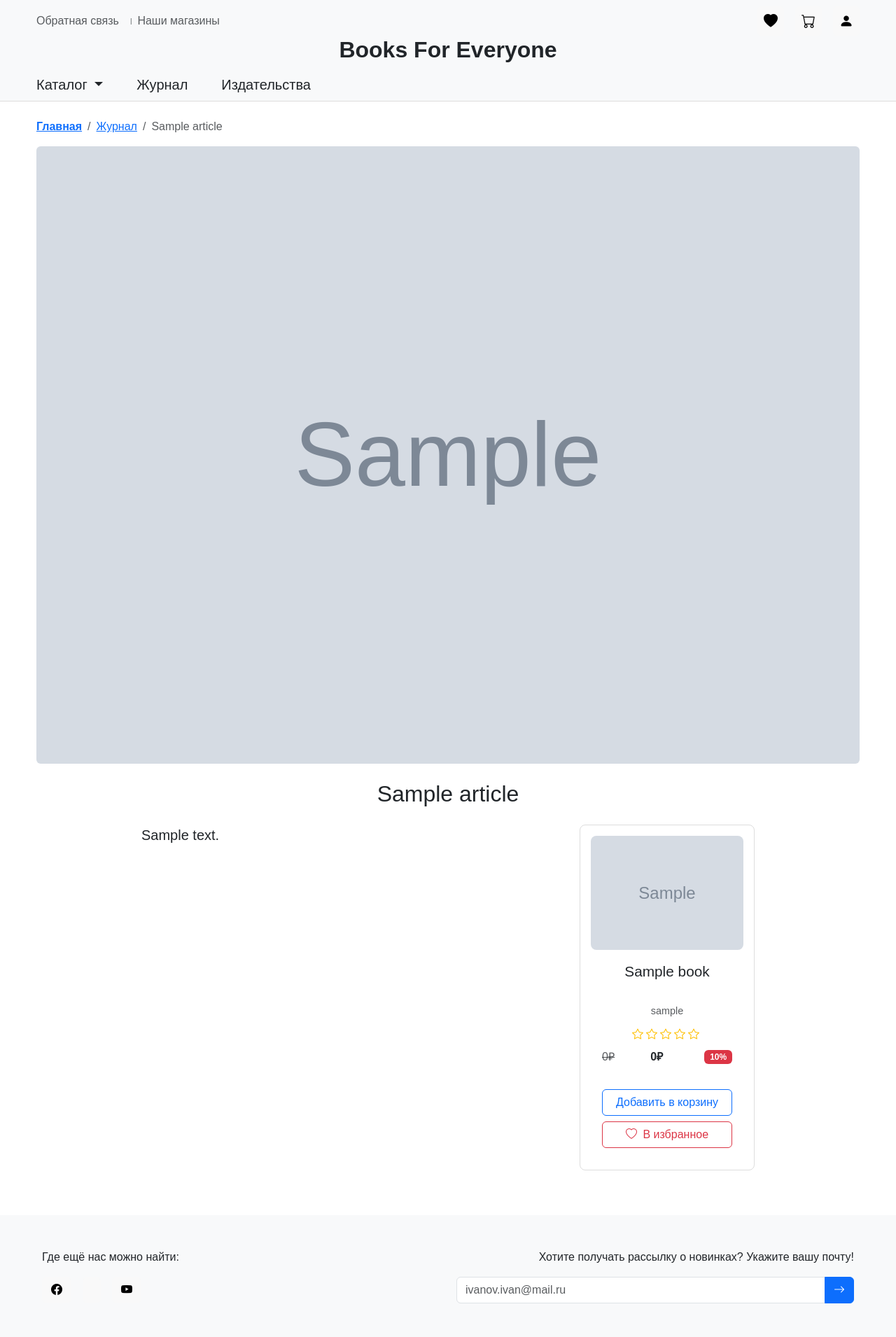
After one commit to DVGnezdilova/ProjectDj, a Django app: page /article2/1/ in a window 1280 px wide. The commit adds this page. Shown: the whole page at 70% size. Run offline with Django 5.2, Linux system fonts and the light colour scheme; tables that the repository leaves empty hold one stand-in row (values such as "Sample post"); grey boxes marked "Sample" are stand-in pictures.

Commit message:
comm3 14.05

```diff
--- a/BooksForEveryone/BooksForEveryone/urls.py
+++ b/BooksForEveryone/BooksForEveryone/urls.py
@@ -18,7 +18,7 @@ from django.contrib import admin
 from django.conf import settings
 from django.conf.urls.static import static
 from django.urls import path
-from books.views import index, vhod, regist,moderator_dashboard,moderator_panel,delete_review_mod,create_review_mod, get_books_for_moderator, get_users_for_moderator, publish_review, reject_review,revert_review, avtoriz, journal, catalog, publishers_list, journal2, catalog2, publishers_list2, shopcart, checkout, cart_change_quantity, remove_from_cart, add_to_cart,favourite,remove_from_favourite, add_to_favourite, remove_from_cart_by_book_id, lk,add_review, custom_logout, profile, update_profile, reviews, delete_review, book_detail, book_detail2
+from books.views import index, vhod, regist,moderator_dashboard,moderator_panel,delete_review_mod,create_review_mod, get_books_for_moderator, get_users_for_moderator, publish_review, reject_review,revert_review, avtoriz, journal, catalog, publishers_list, journal2, catalog2, publishers_list2, shopcart, checkout, cart_change_quantity, remove_from_cart, add_to_cart,favourite,remove_from_favourite, add_to_favourite, remove_from_cart_by_book_id, lk,add_review, custom_logout, profile, update_profile, reviews, delete_review, book_detail, book_detail2, article, article2
 from django.urls import include, path
 
 urlpatterns = [
@@ -60,5 +60,7 @@ urlpatterns = [
     path('logout/', custom_logout, name='logout'),
     path('book/<int:book_id>/', book_detail, name='book_detail'),
     path('book2/<int:book_id>/', book_detail2, name='book_detail2'),
+    path('article/<int:article_id>/', article, name='article'),
+    path('article2/<int:article_id>/', article2, name='article2'),
     path('__debug__/', include('debug_toolbar.urls')),
 ] + static(settings.MEDIA_URL, document_root=settings.MEDIA_ROOT)
--- /dev/null
+++ b/BooksForEveryone/books/templates/article2.html
@@ -0,0 +1,218 @@
+{% load static %}
+<!-- <link rel="stylesheet" href="{% static 'index.css' %}"> -->
+<!DOCTYPE html>
+<html lang="en">
+<head>
+    <meta charset="UTF-8">
+    <meta name="viewport" content="width=device-width, initial-scale=1.0">
+    <title>Bookstore</title>
+    <link href="https://cdn.jsdelivr.net/npm/bootstrap@5.3.0-alpha3/dist/css/bootstrap.min.css" rel="stylesheet">
+    <link rel="stylesheet" href="{% static 'index.css' %}">
+    <link rel="stylesheet" href="https://cdn.jsdelivr.net/npm/bootstrap-icons@1.10.5/font/bootstrap-icons.min.css">
+</head>
+<body>
+    <header class="bg-light p-2">
+        <div class="container">
+          <!-- Верхняя строка с мелкими ссылками -->
+          <div class="d-flex justify-content-between align-items-center">
+            <div class="small text-muted d-flex align-items-center">
+                <a href="#" id="supportButton" class="text-decoration-none text-muted me-2 fs-6">Обратная связь</a>
+                <!-- Модальное окно -->
+                <div id="modal" class="modal">
+                    <div class="modal-content">
+                        <span class="close">&times;</span>
+                        <p class="mx-3">
+                            Данный раздел находится в разработке, приносим свои извинения. Скоро можно будет отправлять сообщения напрямую в техническую поддержку, а пока вы можете позвонить на бесплатный номер <strong>+7 990 088 22 00</strong> или же написать нам на почту <a href="mailto:books4everyone@mail.ru">books4everyone@mail.ru</a>.
+                        </p>
+                    </div>
+                </div>
+                <span class="text-muted mx-2">|</span>
+                <a href="#" class="text-decoration-none text-muted fs-6">Наши магазины</a>
+            </div>
+            <div class="d-flex gap-3">
+                <a href="{% url 'favourite' %}"  class="navbt btn btn-light px-2"><i class="bi bi-heart-fill"></i></a>
+                <a href="{% url 'shopcart' %}" class="navbt btn btn-light px-2 position-relative">
+                    <i class="bi bi-cart"></i>
+                    {% if cart_count > 0 %}
+                        <span class="position-absolute top-0 mt-1 translate-middle badge rounded-pill bg-danger" style="font-size: 0.75rem;">
+                            {{ cart_count }}
+                        </span>
+                    {% endif %}
+                </a>
+                <a href="{% url 'lk' %}" class="bi bi-person-fill navbt btn btn-light px-2" name="vhod"></a>
+            </div>
+        </div>
+
+          <!-- Название сайта -->
+          <div class="text-center mb-3">
+                <h1 class="m-0 fs-2 fw-bold"><a href="{% url 'avtoriz' %}" name="index" class="text-decoration-none text-dark">Books For Everyone</a></h1>
+          </div>
+
+          <!-- Основная навигация -->
+          <nav class="d-flex gap-5 fs-5 position-relative">
+            <!-- Каталог с выпадающим меню -->
+            <div class="dropdown">
+                <a href="#" class="text-decoration-none text-dark dropdown-toggle fs-5" id="catalogDropdown" role="button" data-bs-toggle="dropdown" aria-expanded="false">
+                    Каталог
+                </a>
+                <!-- Выпадающее меню -->
+                <ul class="dropdown-menu genre-dropdown" aria-labelledby="catalogDropdown">
+                    {% for genre in genres %}
+                        <li><a class="dropdown-item genre-item" href="{% url 'catalog2' genre %}" name="catalog" >{{ genre }}</a></li>
+                    {% empty %}
+                        <li><a class="dropdown-item disabled" href="#">Нет доступных жанров</a></li>
+                    {% endfor %}
+                </ul>
+            </div>
+            <a href="{% url 'journal2' %}" class="text-decoration-none text-dark">Журнал</a>
+            <a href="{% url 'publishers2' %}" class="text-decoration-none text-dark fs-5">Издательства</a>
+        </nav>
+        </div>
+      </header>
+    <!-- Main Content -->
+  <!-- Главное содержимое -->
+<main class="container mt-4 mb-5">
+    <nav aria-label="Breadcrumb">
+        <ol class="breadcrumb">
+            <li class="breadcrumb-item"><a href="{% url 'avtoriz' %}" name="index"><b>Главная</b></a></li>
+            <li class="breadcrumb-item"><a href="{% url 'journal2' %}" name="index">Журнал</a></li>
+            <li class="breadcrumb-item active">{{ article.title_article }}</li>
+        </ol>
+    </nav>
+
+    <!-- Фото статьи -->
+    <div class="mb-4">
+        <img src="{{ article.photo_article }}" alt="{{ article.title_article }}" class="img-fluid rounded w-100" style="height: auto;">
+    </div>
+
+    <!-- Заголовок статьи -->
+    <h2 class="mb-4 text-center">{{ article.title_article }}</h2>
+
+    <!-- Текст статьи + Встроенная карточка книги -->
+    <div class="row">
+        <div class="col-md-9 mx-auto">
+            <!-- Блок с текстом и встроенной книгой -->
+            <div class="position-relative">
+
+                <!-- Карточка книги — теперь внутри текста -->
+                <div class="products-inside d-flex flex-column float-md-end ms-md-3 mb-3" style="width: 250px; max-width: 100%; z-index: 1;">
+                    <a href="{% url 'book_detail' book.id %}" class="text-decoration-none text-dark">
+                    <!-- Изображение книги -->
+
+                        <div class="products-img">
+                            <img src="{{ book.photo }}" alt="{{ book.title }}" style="width: 100%; height: auto; object-fit: cover; border-radius: 8px;">
+                        </div>
+
+                        <!-- Детали книги -->
+                        <div class="products-details flex-grow-1 d-flex flex-column p-3">
+                            <h4 class="book-title text-center mb-2">{{ book.title }}</h4>
+                            <p class="author text-center small text-muted">
+                                {% for writer in writers %}
+                                    {{ writer.nickname }}
+                                    {% if not forloop.last %}, {% endif %}
+                                {% endfor %}
+                            </p>
+
+                            <!-- Рейтинг -->
+                            <div class="d-flex justify-content-center text-warning mb-2">
+                                {% with rating=book.get_avg_rating|default:0 %}
+                                    {% for i in "12345" %}
+                                        {% with current=i|floatformat:"0" %}
+                                            {% if rating >= current %}
+                                                <i class="bi bi-star-fill me-1"></i>
+                                            {% else %}
+                                                <i class="bi bi-star me-1"></i>
+                                            {% endif %}
+                                        {% endwith %}
+                                    {% endfor %}
+                                {% endwith %}
+                            </div>
+
+                            <!-- Цена -->
+                            <div class="price-container d-flex justify-content-between align-items-center mt-2">
+                                <del class="text-muted">{{ book.discount }}&#8381;</del>
+                                <strong>{{ discounted_price }}&#8381;</strong>
+                                {% if book.sale %}
+                                    <span class="badge bg-danger ms-2">{{ book.sale }}%</span>
+                                {% endif %}
+                            </div>
+
+                            <!-- Кнопки -->
+                            <div class="d-grid gap-2 mt-3">
+                                {% if book.id in cart_books_ids %}
+                                    <a href="#" class="btn btn-primary ">В корзине</a>
+                                {% else %}
+                                    <a href="{% url 'add_to_cart' book.id %}" class="btn btn-outline-primary">Добавить в корзину</a>
+                                {% endif %}
+
+                                <a href="{% url 'add_to_favourite' book.id %}"
+                                class="btn {% if book.id in user_fav_books %}btn-danger{% else %}btn-outline-danger{% endif %}">
+                                    <i class="bi {% if book.id in user_fav_books %}bi-heart-fill{% else %}bi-heart{% endif %} me-1"></i>
+                                    {% if book.id in user_fav_books %}Из избранного{% else %}В избранное{% endif %}
+                                </a>
+                            </div>
+                        </div>
+                    </a>
+                </div>
+
+                <!-- Текст статьи — будет обтекать карточку -->
+                <div class="fs-5 mb-4">
+                    {{ article.text_article }}
+                </div>
+            </div>
+        </div>
+    </div>
+</main>
+
+
+    <!-- Footer -->
+    <footer class="bg-light p-5">
+        <div class="container">
+            <div class="row">
+                <div class="col-md-6">
+                    <p class="mb-3">Где ещё нас можно найти:</p>
+                    <div class="d-flex gap-3">
+                        <button class="btn btn-light"><i class="bi bi-facebook"></i></button>
+                        <button class="btn btn-light"><i class="bi bi-vk"></i></button>
+                        <button class="btn btn-light"><i class="bi bi-youtube"></i></button>
+                    </div>
+                </div>
+                <div class="col-md-6 text-md-end">
+                    <p class="mb-3">Хотите получать рассылку о новинках? Укажите вашу почту!</p>
+                    <form>
+                        <div class="input-group">
+                            <input type="email" class="form-control" placeholder="ivanov.ivan@mail.ru" aria-label="Email input with button addon">
+                            <button class="btn btn-secondary" type="button"><i class="bi bi-arrow-right"></i></button>
+                        </div>
+                    </form>
+                </div>
+            </div>
+        </div>
+    </footer>
+
+    <!-- Bootstrap JS -->
+    <script src="https://cdn.jsdelivr.net/npm/bootstrap@5.3.0-alpha3/dist/js/bootstrap.bundle.min.js"></script>
+    <script>// Получаем элементы модального окна
+        const modal = document.getElementById('modal');
+        const supportButton = document.getElementById('supportButton');
+        const closeButton = document.querySelector('.close');
+
+        // Открываем модальное окно при нажатии на кнопку
+        supportButton.addEventListener('click', () => {
+            modal.style.display = 'block';
+        });
+
+        // Закрываем модальное окно при нажатии на крестик
+        closeButton.addEventListener('click', () => {
+            modal.style.display = 'none';
+        });
+
+        // Закрываем модальное окно при клике вне его области
+        window.addEventListener('click', (event) => {
+            if (event.target === modal) {
+                modal.style.display = 'none';
+            }
+        });
+    </script>
+</body>
+</html>
--- a/BooksForEveryone/books/templates/avtoriz.html
+++ b/BooksForEveryone/books/templates/avtoriz.html
@@ -398,7 +398,7 @@
 
                                     <!-- Кнопка "Читать" -->
                                     <div class="card-btn d-flex justify-content-center mt-3">
-                                        <a href="" class="btn btn-secondary w-100">
+                                        <a href="{% url 'article2' article.id%}" class="btn btn-secondary w-100">
                                             Читать
                                         </a>
                                     </div>
--- a/BooksForEveryone/books/templates/book_detail.html
+++ b/BooksForEveryone/books/templates/book_detail.html
@@ -300,12 +300,14 @@
         {% if articles %}
             <!-- Вывод первых двух статей -->
             {% for article in articles|slice:":2" %}
+                <a href="{% url 'article2' article.id %}" class="text-decoration-none text-dark">
                     <div class="card mb-3">
                         <div class="card-body">
                             <h5 class="card-title">{{ article.title_article }}</h5>
                             <p class="card-text">{{ article.text_article|truncatewords:20 }}</p>
                         </div>
                     </div>
+                </a>
             {% endfor %}
 
             <!-- Кнопка "Еще статьи", если их больше 2 -->
@@ -313,13 +315,15 @@
                 <button id="loadMoreArticles" class="btn btn-link d-block mx-auto">Еще статьи</button>
                 <div id="all-articles" class="d-none">
                     {% for article in articles|slice:"2:" %}
+                        <a href="{% url 'article2' article.id %}" class="text-decoration-none text-dark">
                             <div class="card mb-3">
                                 <div class="card-body">
                                     <h5 class="card-title">{{ article.title_article }}</h5>
                                     <p class="card-text">{{ article.text_article|truncatewords:20 }}</p>
-                                <a href="{% url 'article_detail' article.id %}" class="btn btn-sm btn-link stretched-link">Читать полностью</a>
+                                    <a href="{% url 'article2' article.id %}" class="btn btn-sm btn-link stretched-link">Читать полностью</a>
                                 </div>
                             </div>
+                        </a>
                     {% endfor %}
                 </div>
             {% endif %}
--- a/BooksForEveryone/books/templates/book_detail2.html
+++ b/BooksForEveryone/books/templates/book_detail2.html
@@ -240,12 +240,14 @@
         {% if articles %}
                 <!-- Вывод первых двух статей -->
                 {% for article in articles|slice:":2" %}
+                    <a href="{% url 'article' article.id %}" class="text-decoration-none text-dark">
                         <div class="card mb-3">
                             <div class="card-body">
                                 <h5 class="card-title">{{ article.title_article }}</h5>
                                 <p class="card-text">{{ article.text_article|truncatewords:20 }}</p>
                             </div>
                         </div>
+                    </a>
                 {% endfor %}
 
                 <!-- Кнопка "Еще статьи", если их больше 2 -->
@@ -253,17 +255,17 @@
                     <button id="loadMoreArticles" class="btn btn-link d-block mx-auto">Еще статьи</button>
                     <div id="all-articles" class="d-none">
                         {% for article in articles|slice:"2:" %}
+                            <a href="{% url 'article' article.id %}" class="text-decoration-none text-dark">
                                 <div class="card mb-3">
                                     <div class="card-body">
                                         <h5 class="card-title">{{ article.title_article }}</h5>
                                         <p class="card-text">{{ article.text_article|truncatewords:20 }}</p>
-                                <a href="{% url 'article_detail' article.id %}" class="btn btn-sm btn-link stretched-link">Читать полностью</a>
                                     </div>
                                 </div>
+                            </a>
                         {% endfor %}
                     </div>
                 {% endif %}
-
         {% else %}
             <p>Нет статей по этой книге.</p>
         {% endif %}
--- a/BooksForEveryone/books/templates/catalog.html
+++ b/BooksForEveryone/books/templates/catalog.html
@@ -129,7 +129,7 @@
                                             {% endif %}
                                         </div>
                                         <!-- Кнопка "Купить" -->
-                                        <a class="buy-btn my-3 d-block text-center" href="/vh" style="text-decoration: none;">
+                                        <a class="buy-btn my-3 d-block text-center" href="{% url 'book_detail2' book.id %}" style="text-decoration: none;">
                                             <span>Подробнее</span>
                                         </a>
                                     </div>
--- a/BooksForEveryone/books/templates/journal.html
+++ b/BooksForEveryone/books/templates/journal.html
@@ -101,7 +101,9 @@
                                         <p class="card-text">{{ article.text_article|truncatewords:20 }}</p>
                                     </div>
                                     <div class="card-btn d-flex justify-content-center mt-3">
-                                        <a href="#" class="btn btn-secondary w-100">Читать</a>
+                                        <a href="{% url 'article' article.id%}" class="btn btn-secondary w-100">
+                                            Читать
+                                        </a>
                                     </div>
                                 </div>
                             </div>
--- a/BooksForEveryone/books/templates/journal2.html
+++ b/BooksForEveryone/books/templates/journal2.html
@@ -126,7 +126,9 @@
                                         <p class="card-text">{{ article.text_article|truncatewords:20 }}</p>
                                     </div>
                                     <div class="card-btn d-flex justify-content-center mt-3">
-                                        <a href="#" class="btn btn-secondary w-100">Читать</a>
+                                        <a href="{% url 'article2' article.id%}" class="btn btn-secondary w-100">
+                                            Читать
+                                        </a>
                                     </div>
                                 </div>
                             </div>
--- a/BooksForEveryone/books/views.py
+++ b/BooksForEveryone/books/views.py
@@ -21,7 +21,6 @@ from django.db import models
 
 
 def index(request):
-
     # Фильтрация книг для "Новинок"
     new_books = Book.objects.filter(
         year__year=2025  # Книги, выпущенные в 2024 году
@@ -1113,14 +1112,78 @@ def book_detail2(request, book_id):
     articles = Article.objects.filter(id_book=book)
 
     genres = Book.objects.values_list('genre', flat=True).distinct()
-    cart_count = 0
-    if request.user.is_authenticated:
-        cart_count = ShoppingCart.objects.filter(id_user=request.user).count()
+
     # Передаём всё в шаблон
     return render(request, 'book_detail2.html', {
         'book': book,
         'reviews': reviews,
         'articles': articles,
         'genres': genres,
-        'cart_count': cart_count
+
     })
+
+def article(request, article_id):
+    # Получаем статью по ID
+    article = get_object_or_404(Article.objects.select_related('id_book'), id=article_id)
+
+    book = article.id_book  # Получаем книгу из статьи
+
+    # Так как id_writer ManyToMany, используем prefetch_related (или просто .all() при выводе)
+    writers = book.id_writer.all()  # ← так можно получить авторов
+
+    # Рассчитываем цену книги со скидкой
+    if book.sale and book.sale.isdigit():
+        discount_percentage = int(book.sale)
+        discounted_price = round(book.discount * (1 - discount_percentage / 100))
+    else:
+        discounted_price = book.discount
+
+    genres = Book.objects.values_list('genre', flat=True).distinct()
+
+    return render(request, 'article.html', {
+        'article': article,
+        'book': book,
+        'writers': writers,
+        'discounted_price': discounted_price,
+        'genres': genres,
+
+    })
+
+def article2(request, article_id):
+    # Получаем статью по ID
+    article = get_object_or_404(Article.objects.select_related('id_book'), id=article_id)
+
+    book = article.id_book  # Получаем книгу из статьи
+
+    # Так как id_writer ManyToMany, используем prefetch_related (или просто .all() при выводе)
+    writers = book.id_writer.all()  # ← так можно получить авторов
+
+    # Рассчитываем цену книги со скидкой
+    if book.sale and book.sale.isdigit():
+        discount_percentage = int(book.sale)
+        discounted_price = round(book.discount * (1 - discount_percentage / 100))
+    else:
+        discounted_price = book.discount
+
+    cart_books_ids = []
+    cart_count = 0
+    user_fav_books = []
+
+    if request.user.is_authenticated:
+        cart_books_ids = list(
+            ShoppingCart.objects.filter(id_user=request.user).values_list('id_book__id', flat=True)
+        )
+        cart_count = ShoppingCart.objects.filter(id_user=request.user).count()
+        user_fav_books = list(request.user.favourite_set.values_list('id_book__id', flat=True))
+    genres = Book.objects.values_list('genre', flat=True).distinct()
+
+    return render(request, 'article2.html', {
+        'article': article,
+        'book': book,
+        'writers': writers,
+        'discounted_price': discounted_price,
+        'cart_count': cart_count,
+        'cart_books_ids': cart_books_ids,
+        'user_fav_books': user_fav_books,
+        'genres': genres
+    })
```
Also changed, not shown: BooksForEveryone/books/templates/article.html (added, +208 -0 lines), BooksForEveryone/books/templates/index.html (+7 -7 lines). Lines whose indentation alone changed are shown as unchanged.
